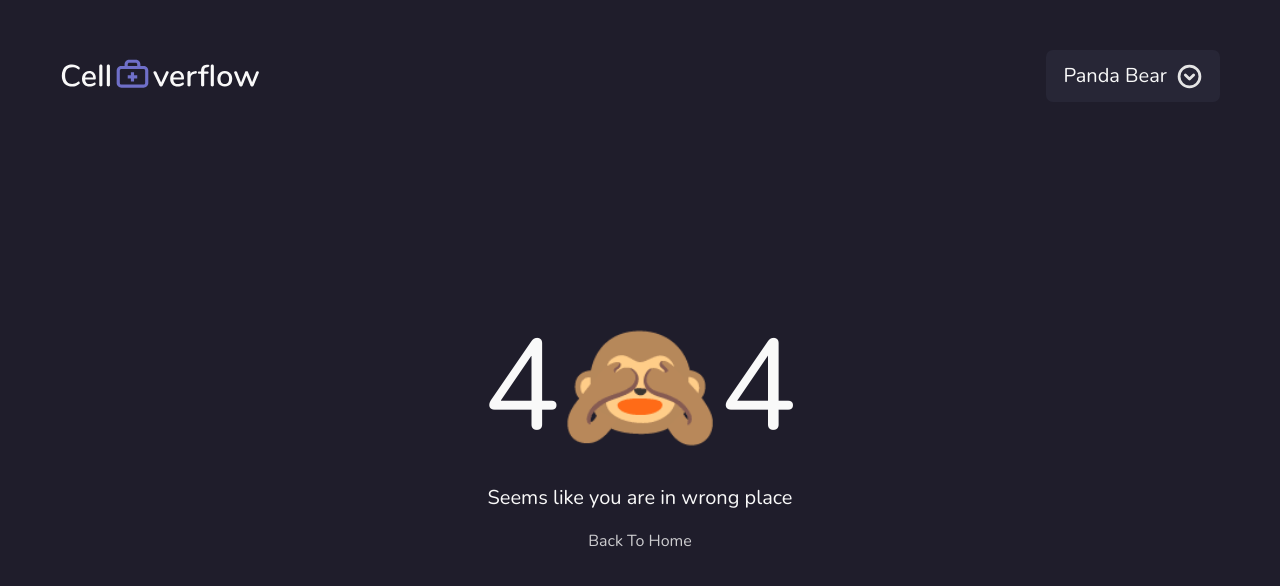
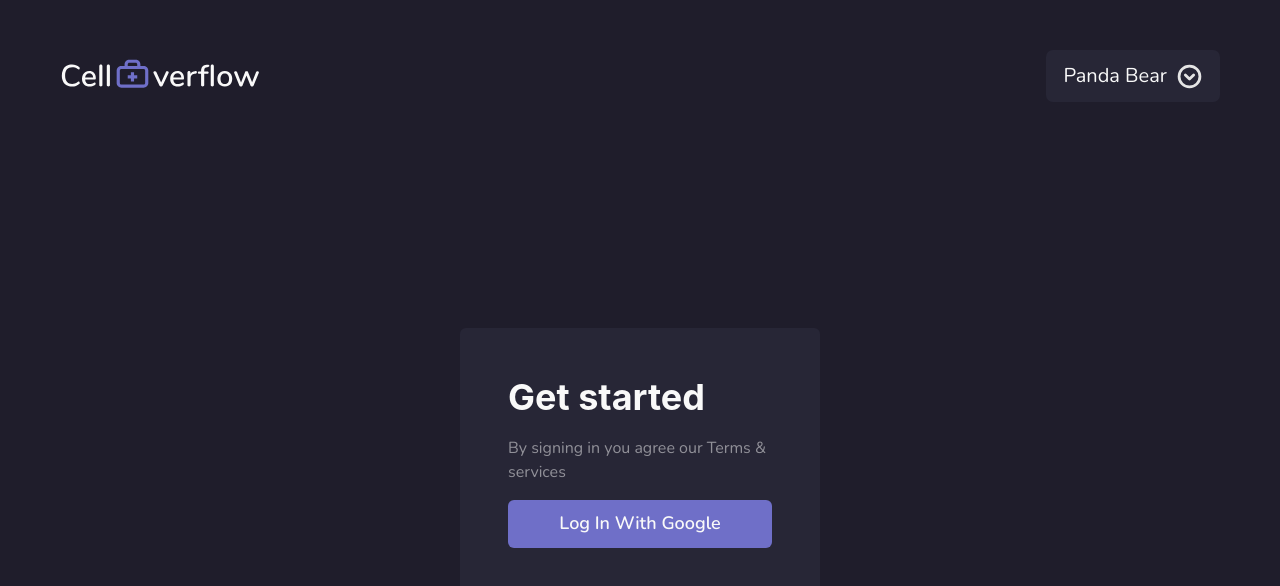
Before and after one commit to octoi/celloverflow, a React (Create React App) app: page /login in a window 1280 px wide. Shown: the top 586 px of the page. Built offline with nearby package versions, Linux system fonts and the light colour scheme.

Commit message:
never gonna give you up 😉

```diff
--- a/src/App.js
+++ b/src/App.js
@@ -2,7 +2,9 @@ import React from 'react';
 import { BrowserRouter as Router, Switch, Route } from 'react-router-dom';
 
 import Home from './pages/Home';
+import Login from './pages/Login';
 import NotFoundPage from './pages/404';
+import RickRollPage from './pages/rickRollPage';
 import Header from './components/Header';
 
 export default function App() {
@@ -11,6 +13,8 @@ export default function App() {
       <Header />
       <Switch>
         <Route path='/' exact component={Home} />
+        <Route path='/login' exact component={Login} />
+        <Route path='/page' exact component={RickRollPage} />
         <Route component={NotFoundPage} />
       </Switch>
     </Router>
--- /dev/null
+++ b/src/pages/Login.js
@@ -0,0 +1,20 @@
+import React from 'react';
+import { Flex, Heading, Button, Link, Text } from '@chakra-ui/react';
+import getRandomRickRollLink from '../utils/rickRoll';
+
+export default function Login() {
+  return (
+    <Flex height="90vh" alignItems="center" justifyContent="center" >
+      <Flex direction="column" width="45vh" background="var(--secondary-color)" p={12} rounded={6}>
+        <Heading mb={4}>Get started</Heading>
+        <Text mb={4} opacity="0.5">
+          By signing in you agree our
+          <Link href='/page?type=terms'> Terms & services</Link>
+        </Text>
+        <Button size="lg" width='100%' style={{ background: 'var(--accent-color)' }}>
+          Log In With Google
+        </Button>
+      </Flex>
+    </Flex>
+  )
+}
--- /dev/null
+++ b/src/pages/rickRollPage.js
@@ -0,0 +1,13 @@
+import React from 'react';
+import getRandomRickRollLink from '../utils/rickRoll';
+
+export default function RickRollPage() {
+  const url = getRandomRickRollLink();
+  window.location.href = url;
+
+  return (
+    <div>
+      Never gonna give u up 😉
+    </div>
+  )
+}
--- /dev/null
+++ b/src/utils/rickRoll.js
@@ -0,0 +1,23 @@
+/*
+Get random rick roll links from list
+and rick roll user
+
+Expect unexpected rick rolls😜
+*/
+
+
+// may god help you with Youtube ads
+let rickRollLinks = [
+  'https://bit.ly/3jZAA4G',
+  'https://bit.ly/2VTrhLJ',
+  'https://bit.ly/3yUScoA',
+  'https://bit.ly/2UnEEmq',
+  'https://bit.ly/3xUHfSH',
+];
+
+const getRandomRickRollLink = () => {
+  const randomNum = Math.floor(Math.random() * rickRollLinks.length);
+  return rickRollLinks[randomNum];
+}
+
+export default getRandomRickRollLink;
```
